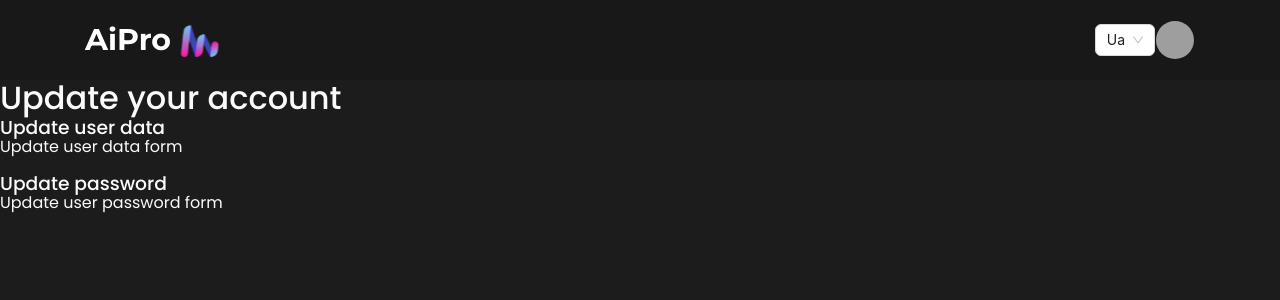
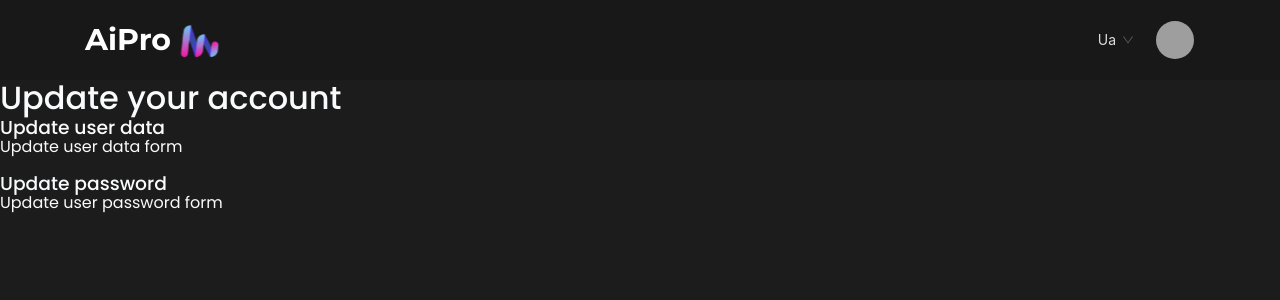
Before and after one commit to beanomen4/aipro, a React (Vite) app: page /account in a window 1280 px wide. Shown: the top 300 px of the page. Built offline with nearby package versions, Linux system fonts and the light colour scheme; grey boxes are pictures that could not be loaded.

Commit message:
add select nevigation

```diff
--- a/src/ui/Navigation/Navigation.jsx
+++ b/src/ui/Navigation/Navigation.jsx
@@ -1,6 +1,6 @@
 import React from "react";
 import "./Navigation.scss";
-import { Avatar, Select } from "antd";
+import { Avatar, ConfigProvider, Select, theme } from "antd";
 import { UserOutlined } from "@ant-design/icons";
 function Navigation() {
   return (
@@ -9,8 +9,14 @@ function Navigation() {
         AiPro <img src="src/assets/logo-icon.svg" alt="" />
       </div>
       <div className="user">
-        <Select
+      <ConfigProvider
+    theme={{
+      algorithm: theme.darkAlgorithm,
+    }}
+  >
+    <Select
           defaultValue="Ua"
+          className="change-lang"
           options={[
             {
               value: "Ua",
@@ -22,6 +28,7 @@ function Navigation() {
             },
           ]}
         />
+  </ConfigProvider>
         <Avatar
           size="large"
           src={"https://i.mydramalist.com/66L5p_5c.jpg" || <UserOutlined />}
--- a/src/ui/Navigation/Navigation.scss
+++ b/src/ui/Navigation/Navigation.scss
@@ -21,7 +21,12 @@
     display: flex;
     align-items: center;
     .change-lang {
-        margin-right: 5px;
+        margin-right: 10px;
+        .ant-select-selector {
+            border: none;
+            background: none;
+        }
+
     }
   }
 }
```
